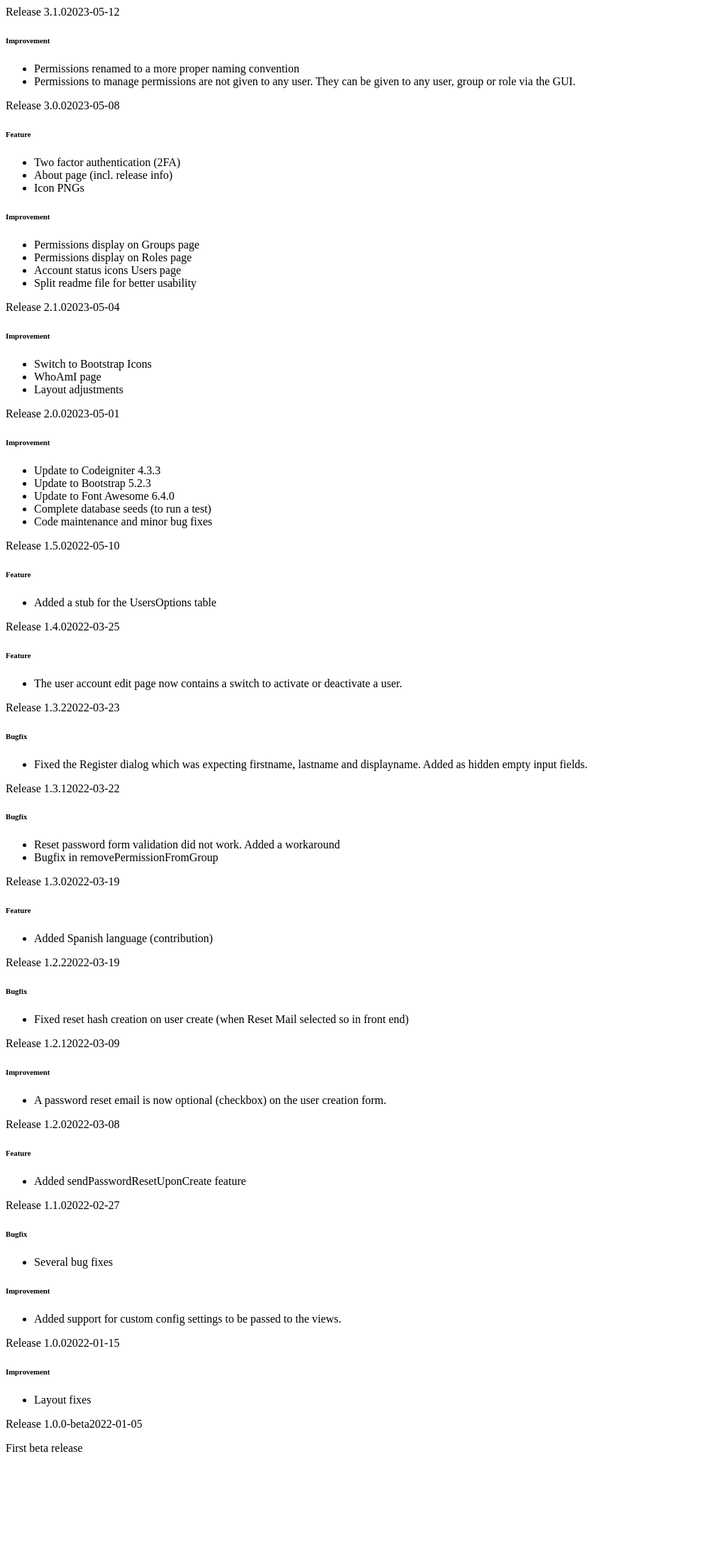
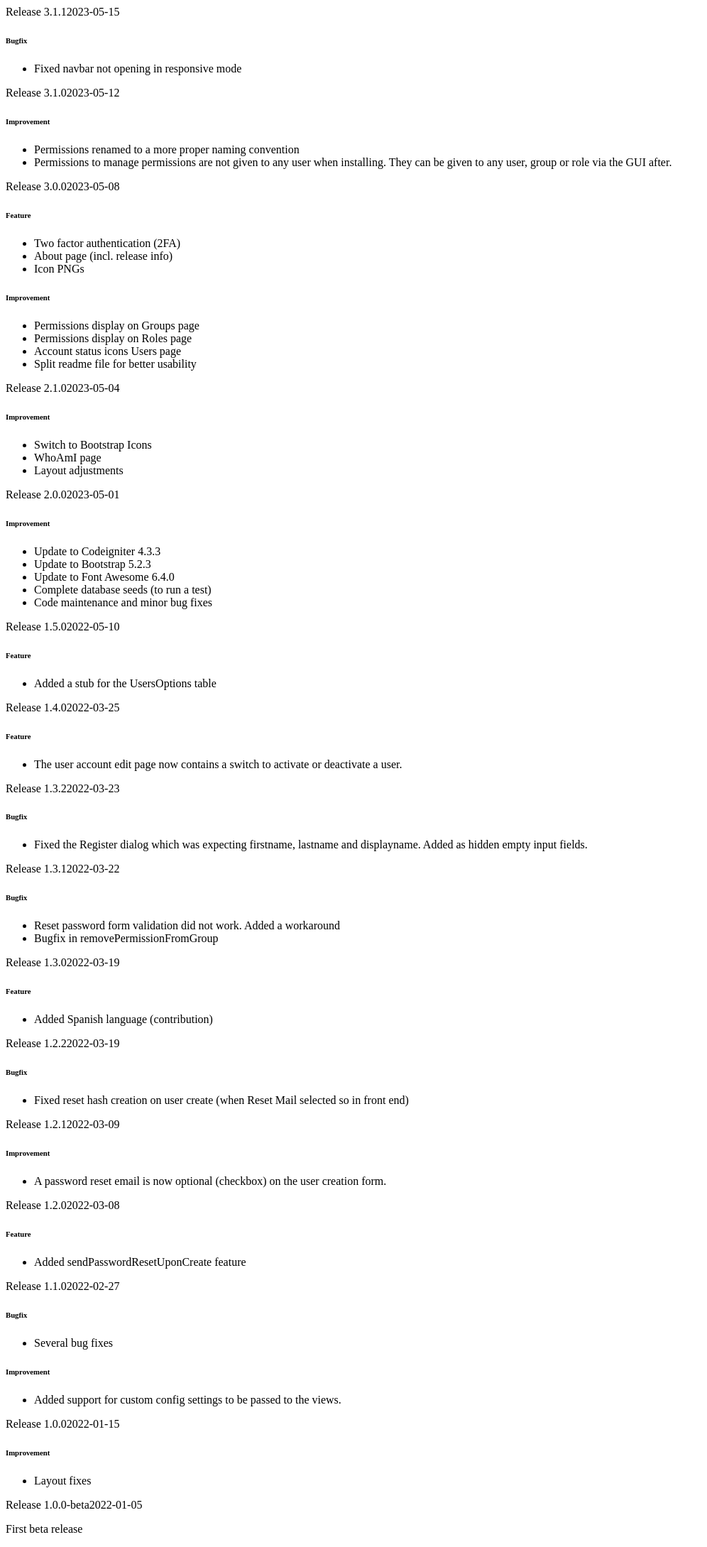
Before and after one commit to glewe/ci4-auth, a PHP site: page /_releaseinfo.phtml in a window 1280 px wide. Shown: the whole page at 71% size, without its empty margins (0-996 px from the left). Before the commit the page ends 2045 px from the top, so only its background shows below. Run offline with PHP 8.4, Linux system fonts and the light colour scheme.

Commit message:
3.1.1 release info

```diff
--- a/src/Config/AuthInfo.php
+++ b/src/Config/AuthInfo.php
@@ -22,7 +22,7 @@ class AuthInfo extends BaseConfig
      *
      * @var string
      */
-    public $version = '3.1.0';
+    public $version = '3.1.1';
 
     /**
      * ------------------------------------------------------------------------
--- a/src/Views/_releaseinfo.phtml
+++ b/src/Views/_releaseinfo.phtml
@@ -1,11 +1,20 @@
 <!-- Release Info -->
+<div class="card mb-3">
+    <div class="card-header"><i class="bi-box me-3"></i>Release 3.1.1<span class="float-end">2023-05-15</span></div>
+    <div class="card-body">
+        <h6>Bugfix</h6>
+        <ul>
+            <li>Fixed navbar not opening in responsive mode</li>
+        </ul>
+    </div>
+</div>
 <div class="card mb-3">
     <div class="card-header"><i class="bi-box me-3"></i>Release 3.1.0<span class="float-end">2023-05-12</span></div>
     <div class="card-body">
         <h6>Improvement</h6>
         <ul>
             <li>Permissions renamed to a more proper naming convention</li>
-            <li>Permissions to manage permissions are not given to any user. They can be given to any user, group or role via the GUI.</li>
+            <li>Permissions to manage permissions are not given to any user when installing. They can be given to any user, group or role via the GUI after.</li>
         </ul>
     </div>
 </div>
```
